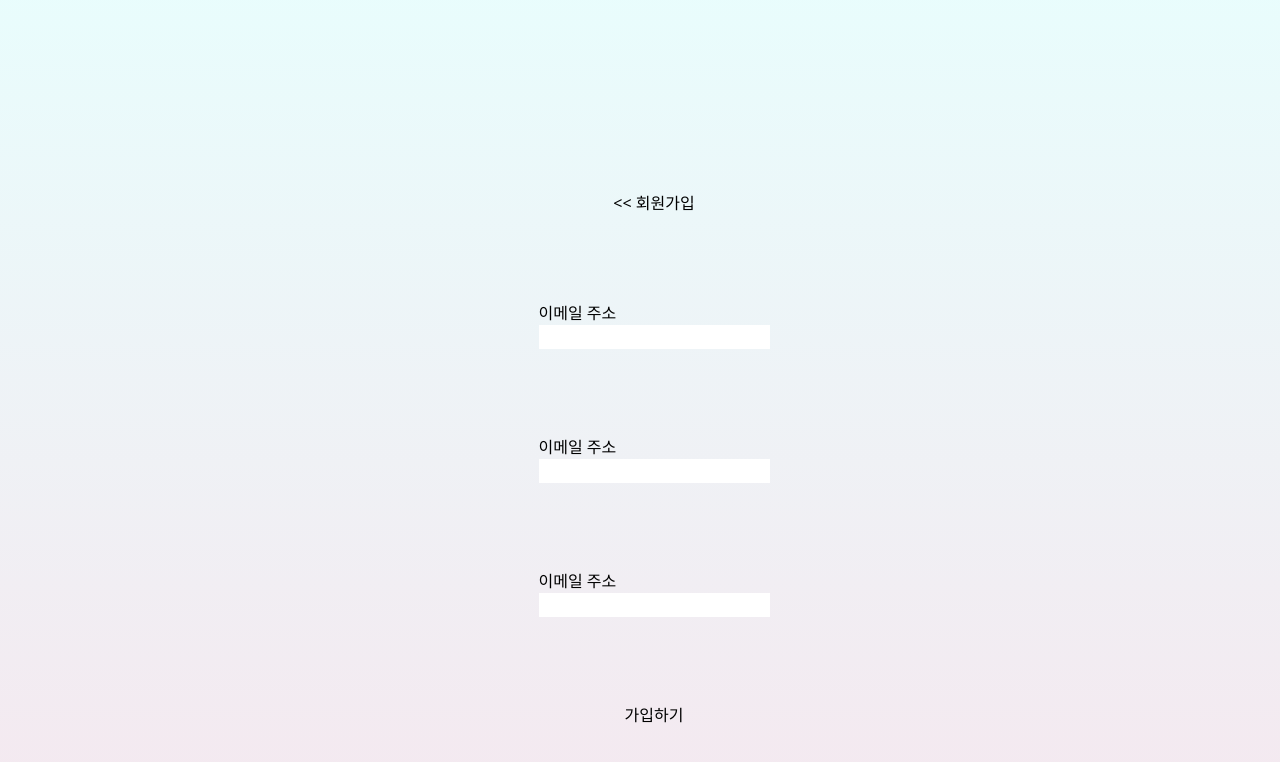
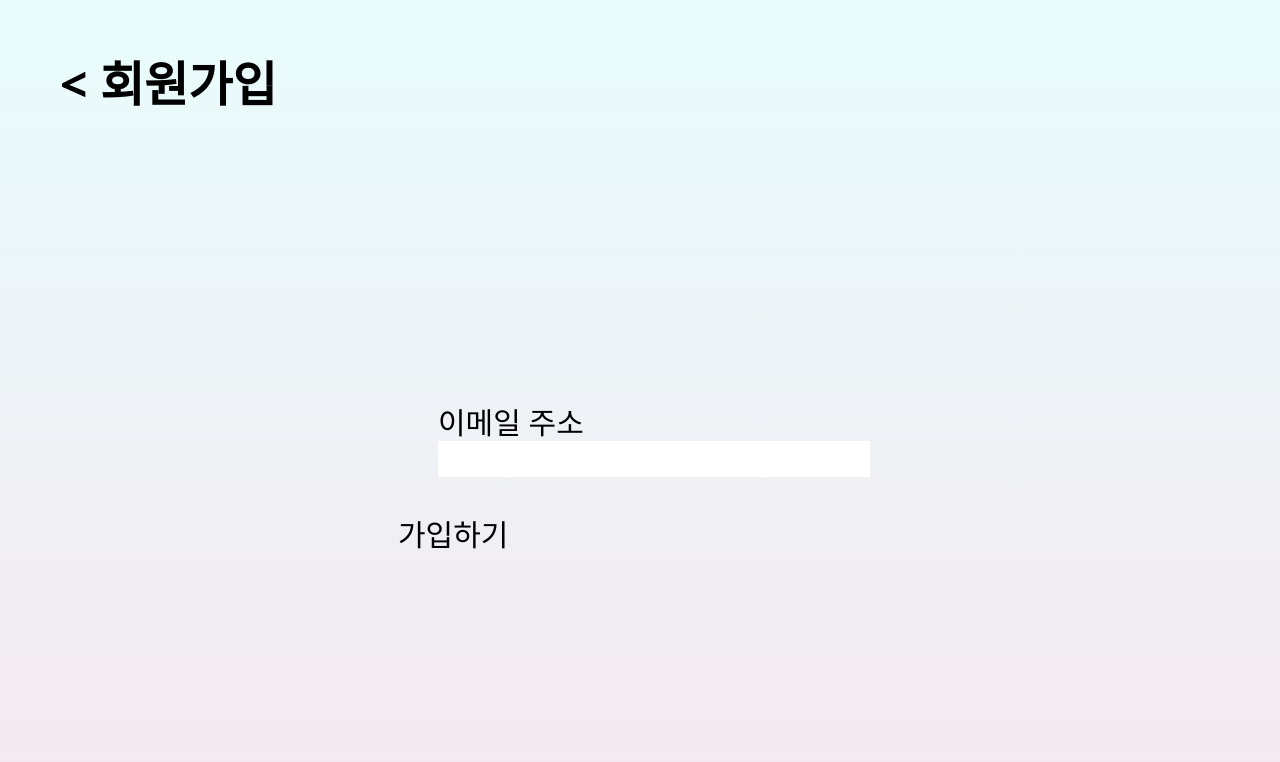
Before and after one commit to SSAFY-DANGO/BackEnd, a React (Vite) app in the folder dango-project/: page /sign-up in a window 1280 px wide. Shown: the top 762 px of the page. Built offline with nearby package versions, Linux system fonts and the light colour scheme.

Commit message:
Header Component

```diff
--- a/dango-project/src/components/Header.jsx
+++ b/dango-project/src/components/Header.jsx
@@ -1,7 +1,17 @@
-import React from 'react'
+import React from 'react';
 
-export default function Header() {
+function Header() {
   return (
-    <div>Header</div>
-  )
+    <>
+
+      <header className='self-stretch rounded-t-none rounded-b-xl [background:linear-gradient(180deg,_rgba(202,_249,_249,_0.42),_rgba(202,_249,_249,_0.42)_0.01%,_rgba(203,_180,_202,_0.28)_69%,_rgba(203,_149,_182,_0.21))] flex flex-row items-start justify-center pt-[29px] px-5 pb-7 box-border top-[0] z-[99] sticky whitespace-nowrap max-w-full text-left text-6xl text-black1 font-sb-aggro'>
+        <div className='h-[87px] w-[430px] relative rounded-t-none rounded-b-xl [background:linear-gradient(180deg,_rgba(202,_249,_249,_0.42),_rgba(202,_249,_249,_0.42)_0.01%,_rgba(203,_180,_202,_0.28)_69%,_rgba(203,_149,_182,_0.21))] hidden max-w-full' />
+        <h3 className='m-0 relative text-inherit tracking-[-0.04em] font-medium font-inherit z-[1]'>
+          예은이 장바구니
+        </h3>
+      </header>
+    </>
+  );
 }
+
+export default Header;
--- /dev/null
+++ b/dango-project/src/pages/Cart.jsx
@@ -0,0 +1,10 @@
+import React from 'react';
+import Header from '../components/Header';
+
+export default function Cart() {
+  return (
+    <div>
+          <Header />
+    </div>
+  );
+}
--- a/dango-project/src/pages/SignUp.jsx
+++ b/dango-project/src/pages/SignUp.jsx
@@ -10,20 +10,21 @@ export default function SignUp() {
   return (
     <>
       <div className='landing-background flex flex-col justify-center items-center h-screen'>
-        <div> &lt;&lt; 회원가입 </div>
-        <div>
-          <div>이메일 주소</div>
-          <input />
+        <div
+          className='text-5xl font-bold font-noto-sans-kr p-10'
+          style={{ position: 'absolute', top: '20px', left: '20px' }}
+        >
+          {' '}
+          &lt; 회원가입{' '}
         </div>
-        <div>
-          <div>이메일 주소</div>
-          <input />
-        </div>
-        <div>
-          <div>이메일 주소</div>
-          <input />
-        </div>
-        <button onClick={navigateConnectFridge}> 가입하기 </button>
+        <form className='text-3xl'>
+          <div className='p-10'>
+            <div>이메일 주소</div>
+            <input />
+          </div>
+
+          <button onClick={navigateConnectFridge}> 가입하기 </button>
+        </form>
       </div>
     </>
   );
--- a/dango-project/src/routes/Route.jsx
+++ b/dango-project/src/routes/Route.jsx
@@ -2,10 +2,12 @@ import { createBrowserRouter } from 'react-router-dom';
 import Login from '../pages/Login';
 import SignUp from '../pages/SignUp';
 import ConnectFridge from '../pages/ConnectFridge';
+import Cart from '../pages/Cart';
 
 const routes = createBrowserRouter([
   { path: '', element: <Login></Login> }, // 첫 시작화면-> 무조건 로그인 화면으로
   { path: '/sign-up', element: <SignUp></SignUp> },
   { path: '/connect-fridge', element: <ConnectFridge></ConnectFridge> },
+  { path: '/cart', element: <Cart></Cart> },
 ]);
 export default routes;
```
Also changed, not shown: dango-project/src/pages/FridgeExterior.jsx (added).
